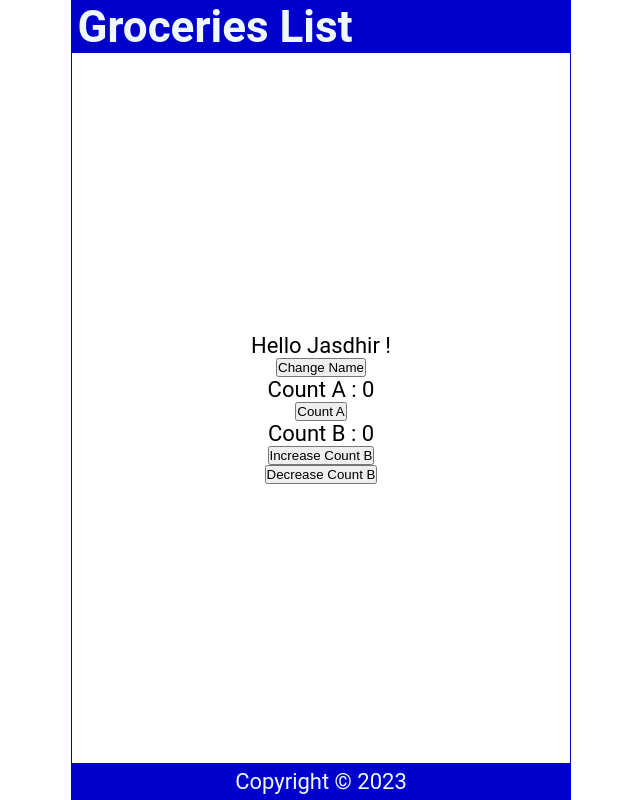
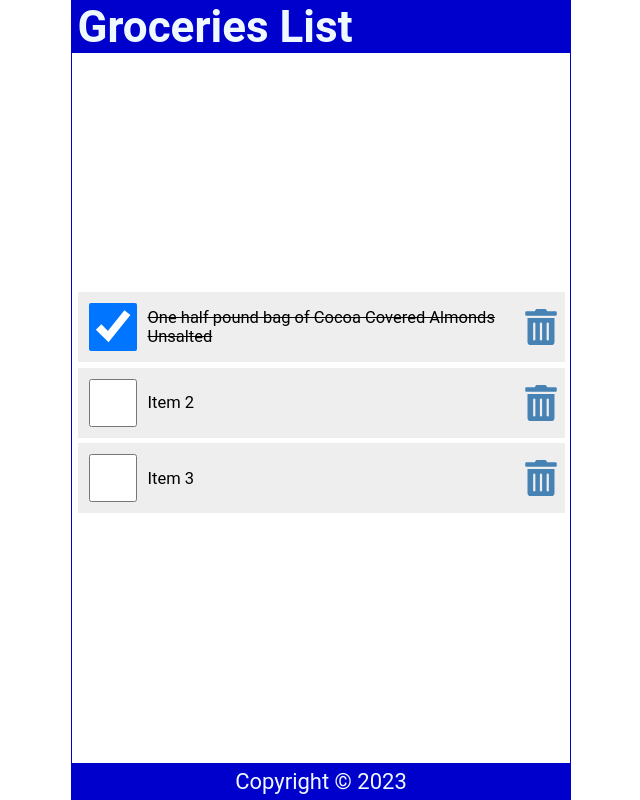
Before and after one commit to jasdhiratrevature/react-demo, a React (Create React App) app: page / in a window 1280 px wide. Shown: the whole page, without its empty margins (319-959 px from the left). Built offline with nearby package versions, Linux system fonts and the light colour scheme.

Commit message:
07 Lists

```diff
--- a/package.json
+++ b/package.json
@@ -8,6 +8,7 @@
     "@testing-library/user-event": "^13.5.0",
     "react": "^18.2.0",
     "react-dom": "^18.2.0",
+    "react-icons": "^4.9.0",
     "react-scripts": "5.0.1",
     "web-vitals": "^2.1.4"
   },
--- a/src/Content.js
+++ b/src/Content.js
@@ -1,38 +1,63 @@
-import {useState} from 'react';
+import { useState } from 'react';
+import { FaTrashAlt } from 'react-icons/fa';
 
 function Content() {
-  const [name,setName]=useState('Jasdhir');
-    const handleNameChange = () => {
-        const names=['Ravi','Ramesh','Saurabh'];
-        const int=Math.floor(Math.random()*3);
-        setName(names[int]);
-      }
-      let countA=0;
+  const [items, setItems] = useState([
+    {
+      id: 1,
+      checked: true,
+      item: "One half pound bag of Cocoa Covered Almonds Unsalted"
+    },
+    {
+      id: 2,
+      checked: false,
+      item: "Item 2"
+    },
+    {
+      id: 3,
+      checked: false,
+      item: "Item 3"
+    }
+  ]);
 
-      const incrementCountA=()=>{
-        countA++;
-      }
-
-      const [countB,setCountB]=useState(0);
-      const incrementCountB=()=>{
-        setCountB(countB+1);
-      }
-      const decrementCountB=()=>{
-        setCountB(countB-1);
-      }
+  const handleCheck = (id) => {
+    const listItems = items.map((item) => item.id === id ? { ...item, checked: !item.checked } : item);
+    setItems(listItems);
+    localStorage.setItem('shoppinglist', JSON.stringify(listItems));
+  }
+  const handleDelete = (id) => {
+    const listItems = items.filter((item) => item.id !== id);
+    setItems(listItems);
+    localStorage.setItem('shoppinglist', JSON.stringify(listItems));
+  }
 
   return (
     <main>
-        <p>
-            Hello {name} !
-        </p>
-        <button onClick={handleNameChange}>Change Name</button>
-        Count A : {countA}
-        <button onClick={incrementCountA}>Count A</button>
-        Count B : {countB}
-        <button onClick={incrementCountB}>Increase Count B</button>
-        <button onClick={decrementCountB}>Decrease Count B</button>
-        </main>
+    {items.length ? (
+        <ul>
+            {items.map((item) => (
+                <li className="item" key={item.id}>
+                    <input
+                        type="checkbox"
+                        onChange={() => handleCheck(item.id)}
+                        checked={item.checked}
+                    />
+                    <label
+                        style={(item.checked) ? { textDecoration: 'line-through' } : null}
+                        onDoubleClick={() => handleCheck(item.id)}
+                    >{item.item}</label>
+                    <FaTrashAlt
+                        onClick={() => handleDelete(item.id)}
+                        role="button"
+                        tabIndex="0"
+                    />
+                </li>
+            ))}
+        </ul>
+    ) : (
+        <p style={{ marginTop: '2rem' }}>Your list is empty.</p>
+    )}
+</main>
   )
 }
 
--- a/src/index.css
+++ b/src/index.css
@@ -57,3 +57,62 @@
   display: grid;
   place-content: center;
 }
+
+ul {
+  width: 100%;
+  list-style: none;
+  padding: 0 0.25rem 0.25rem;
+}
+
+ul li::before {
+  content: "\200B";
+}
+
+.item {
+  display: flex;
+  justify-content: flex-start;
+  align-items: center;
+  padding: 0.5rem 0 0.5rem 0.5rem;
+  margin: 0.25rem 0;
+  background-color: #eee;
+}
+
+.item:first-child {
+  margin: 0;
+}
+
+.item input[type="checkbox"] {
+  text-align: center;
+  width: 2.5rem;
+  width: 48px;
+  min-width: 48px;
+  height: 2.5rem;
+  height: 48px;
+  min-height: 48px;
+  cursor: pointer;
+  margin-right: 0.5rem;
+}
+
+.item input[type="checkbox"]:focus + label {
+  text-decoration: underline;
+}
+
+.item > label {
+  font-size: 0.75rem;
+  flex-grow: 1;
+}
+
+.item svg {
+  width: 48px;
+  min-width: 48px;
+  height: 36px;
+  font-size: 1rem;
+  color: steelblue;
+  cursor: pointer;
+}
+
+.item svg:focus,
+.item svg:hover {
+  color: red;
+  outline: none;
+}
```
Also changed, not shown: 1 other file (tests, documents, lock files or other folders).
